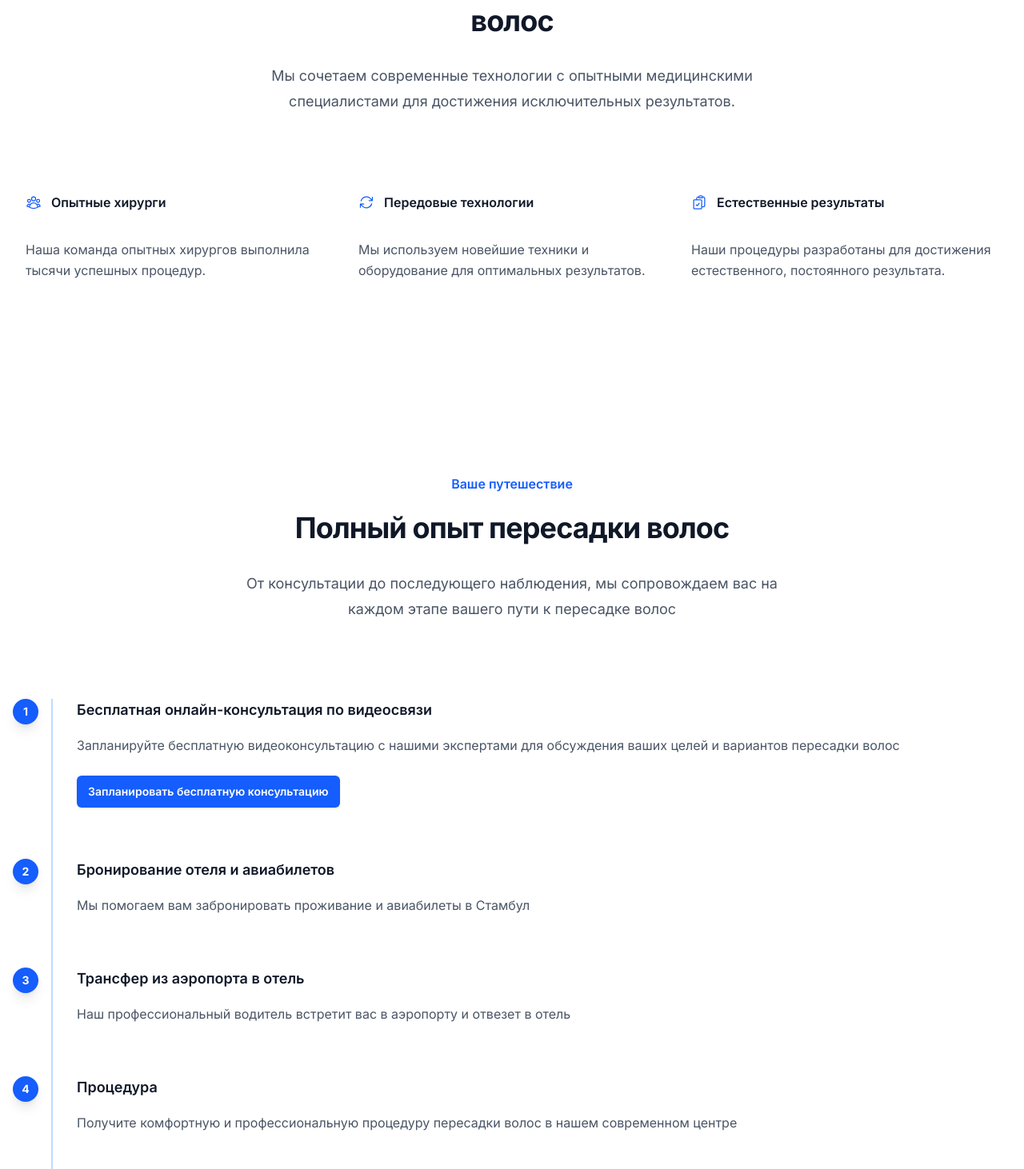
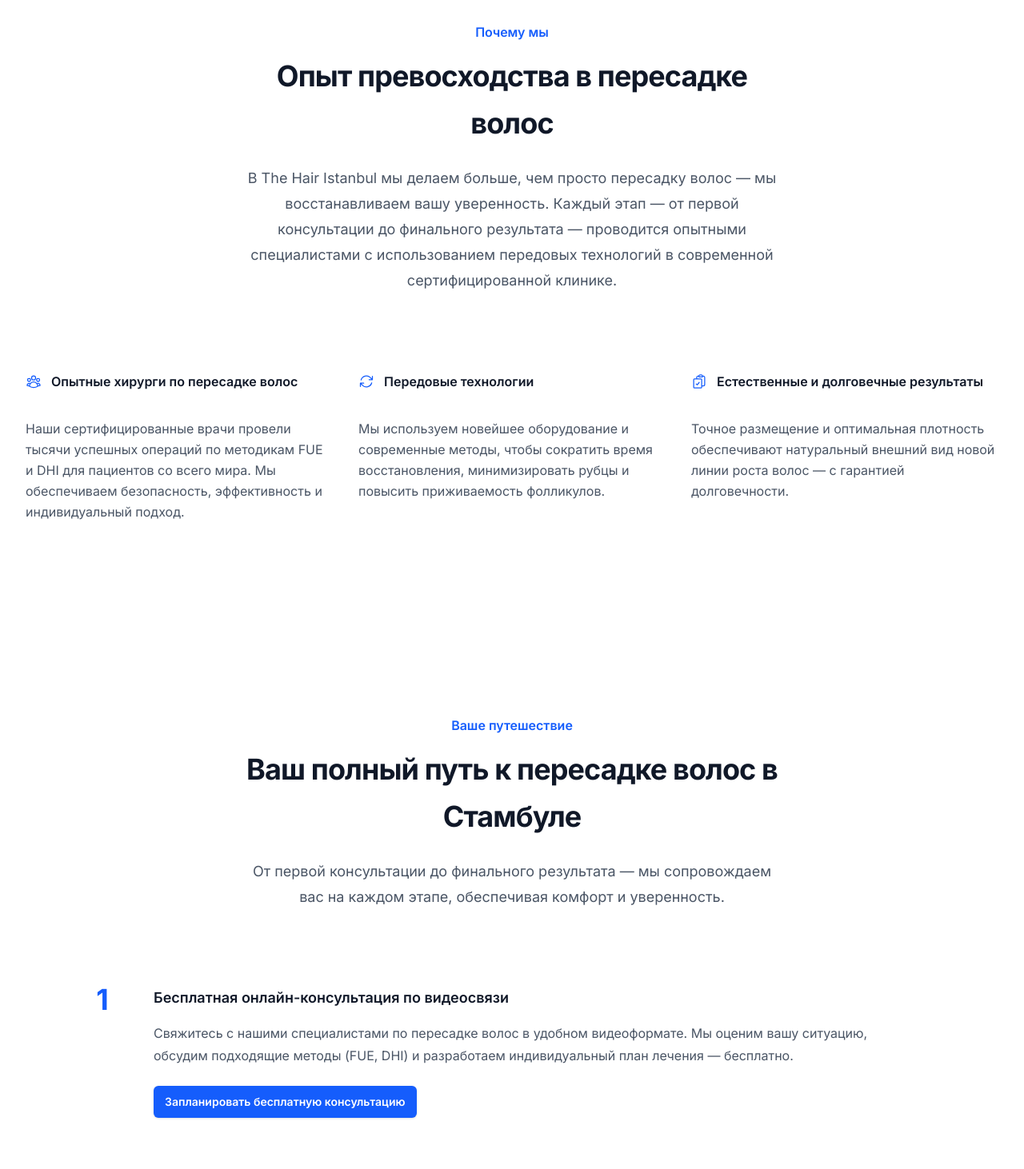
Before and after one commit to mhalitk/thehairistanbul.com, a Next.js app: page /ru in a window 1280 px wide. Shown: the part 1330-2792 px from the top of the page at 80% size. Built offline with nearby package versions, Linux system fonts and the light colour scheme; no server answers.

Commit message:
update texts and timeline container

```diff
--- a/src/components/layouts/HomeLayout.tsx
+++ b/src/components/layouts/HomeLayout.tsx
@@ -162,20 +162,18 @@ export default function HomeLayout({ children, content, locale }: HomeLayoutProp
             {content.journey.description}
           </p>
         </div>
-        <div className="mx-auto mt-16 max-w-2xl sm:mt-20 lg:mt-24 lg:max-w-none">
+        <div className="mx-auto mt-16 max-w-2xl sm:mt-20 lg:mt-24 lg:max-w-5xl">
           {/* Timeline container */}
           <div className="relative">
-            {/* Vertical line */}
-            <div className="absolute left-8 top-0 h-full w-0.5 bg-blue-200"></div>
 
             {/* Steps */}
-            <div className="relative space-y-16">
+            <div className="relative space-y-16 ">
               {content.journey.steps.map((step, index) => (
                 <div key={step.title} className="relative">
                   {/* Step dot and number */}
                   <div className="absolute left-0 -translate-x-1/2">
-                    <div className="flex h-8 w-8 items-center justify-center rounded-full bg-blue-600 text-sm font-bold text-white shadow-lg">
-                      {index + 1}
+                    <div className="flex h-8 w-8 items-center justify-center text-sm font-bold text-white ">
+                      <span className="text-blue-600 text-4xl">{index + 1}</span>
                     </div>
                   </div>
 
@@ -185,7 +183,7 @@ export default function HomeLayout({ children, content, locale }: HomeLayoutProp
                     <p className="mt-4 text-base leading-7 text-gray-600">{step.description}</p>
 
                     {/* CTA Button for consultation step */}
-                    {(step.title === "Online free consultation by video call" || step.title === "Бесплатная онлайн-консультация по видеосвязи") && (
+                    {(step.title === "Free Online Video Consultation" || step.title === "Бесплатная онлайн-консультация по видеосвязи") && (
                       <div className="mt-6">
                         <button
                           onClick={() => setIsPopupOpen(true)}
--- a/src/content/en/home.ts
+++ b/src/content/en/home.ts
@@ -2,71 +2,71 @@ import { VideoCameraIcon, PaperAirplaneIcon, BuildingOfficeIcon, TruckIcon, User
 
 export const homeContent = {
   hero: {
-    title: "Transform Your Life with Hair Transplant in Istanbul",
-    description: "Experience world-class hair transplant procedures in Istanbul, Turkey. Our expert team combines cutting-edge technology with personalized care to give you the natural-looking results you deserve.",
+    title: "Restore Your Confidence with a Hair Transplant in Istanbul",
+    description: "Achieve natural, permanent results with world-class hair restoration in Turkey. Join thousands of international patients who trust our expert medical team in Istanbul. We use the latest FUE and DHI techniques to deliver personalized, minimally invasive hair transplants with exceptional outcomes. Experience affordable excellence in one of the world’s top destinations for medical tourism.",
     ctaButton: "Get Started",
     learnMore: "Learn more"
   },
   features: {
     title: "Why Choose Us",
     subtitle: "Experience Excellence in Hair Transplantation",
-    description: "We combine state-of-the-art technology with experienced medical professionals to deliver exceptional results.",
+    description: "At The Hair Istanbul, we go beyond expectations to deliver personalized hair transplant procedures that restore not only your hair but your confidence. From your first consultation to final results, every step of your journey is handled by experts using cutting-edge technology in a modern, accredited clinic.",
     items: [
       {
-        name: "Expert Surgeons",
-        description: "Our team of experienced surgeons has performed thousands of successful procedures.",
+        name: "Expert Hair Transplant Surgeons",
+        description: "Our board-certified surgeons have successfully performed thousands of FUE and DHI hair transplants for international patients, ensuring safe, effective, and tailored solutions.",
         icon: "UserGroup" as const
       },
       {
-        name: "Advanced Technology",
-        description: "We use the latest techniques and equipment for optimal results.",
+        name: "Next-Generation Technology",
+        description: "We utilize the most advanced tools and methods in the industry to minimize downtime, reduce scarring, and enhance graft survival rates.",
         icon: "ArrowPath" as const
       },
       {
-        name: "Natural Results",
-        description: "Our procedures are designed to give you natural-looking, permanent results.",
+        name: "Natural, Permanent Results",
+        description: "Our techniques focus on precision placement and density to ensure your new hairline looks completely natural — and lasts a lifetime.",
         icon: "ClipboardDocumentCheck" as const
       }
     ]
   },
   journey: {
     title: "Your Journey",
-    subtitle: "Complete Hair Transplant Experience",
-    description: "From consultation to follow-up, we guide you through every step of your hair transplant journey",
+    subtitle: "Your Complete Hair Transplant Journey in Istanbul",
+    description: "From your first consultation to your final results, we provide end-to-end support for a seamless, stress-free experience.",
     steps: [
       {
-        title: "Online free consultation by video call",
-        description: "Schedule a free video consultation with our experts to discuss your hair transplant goals and options",
+        title: "Free Online Video Consultation",
+        description: "Connect with our hair restoration experts in a private video call. We'll assess your needs, discuss the best transplant techniques for you, and create a personalized treatment plan — all at no cost.",
         icon: "VideoCamera" as const
       },
       {
-        title: "Hotel and flight arrangement",
-        description: "We assist you in booking your accommodation and flights to Istanbul",
+        title: "Hotel and Flight Booking Assistance",
+        description: "Our international coordination team will help arrange your accommodation and flights to Istanbul, ensuring everything is booked smoothly and efficiently.",
         icon: "PaperAirplane" as const
       },
       {
-        title: "Airport transfer to hotel",
-        description: "Our professional driver will pick you up from the airport and take you to your hotel",
+        title: "Airport Pickup and Hotel Transfer",
+        description: "Upon arrival, your private driver will greet you at the airport and escort you directly to your hotel in comfort and safety.",
         icon: "Truck" as const
       },
       {
-        title: "Procedure",
-        description: "Experience a comfortable and professional hair transplant procedure in our modern facility",
+        title: "Hair Transplant Procedure",
+        description: "Relax in our modern, accredited clinic as our skilled surgeons perform your procedure using the latest FUE or DHI techniques — designed for maximum precision and minimal downtime.",
         icon: "UserGroup" as const
       },
       {
-        title: "Istanbul city tour",
-        description: "Enjoy a guided tour of Istanbul's famous landmarks during your recovery period",
+        title: "Istanbul Sightseeing Tour",
+        description: "Make the most of your stay with a complimentary guided tour of Istanbul’s iconic landmarks, carefully planned to align with your recovery schedule.",
         icon: "Map" as const
       },
       {
-        title: "Follow-up",
-        description: "Receive detailed post-operative care instructions and regular follow-up consultations",
+        title: "Follow-Up Care",
+        description: "Benefit from continuous medical support, including post-op instructions, healing guidance, and follow-up consultations to ensure optimal hair growth and long-term results.",
         icon: "ClipboardDocumentCheck" as const
       },
       {
-        title: "Hotel to airport transfer",
-        description: "We ensure a smooth departure with our airport transfer service",
+        title: "Return Airport Transfer",
+        description: "When it’s time to head home, we’ll arrange a smooth and timely transfer from your hotel to the airport, ensuring a relaxed departure experience.",
         icon: "Truck" as const
       }
     ]
--- a/src/content/ru/home.ts
+++ b/src/content/ru/home.ts
@@ -2,71 +2,71 @@ import { VideoCameraIcon, PaperAirplaneIcon, BuildingOfficeIcon, TruckIcon, User
 
 export const homeContent = {
   hero: {
-    title: "Преобразите свою жизнь с пересадкой волос в Стамбуле",
-    description: "Получите процедуру пересадки волос мирового класса в Стамбуле, Турция. Наша команда экспертов сочетает передовые технологии с индивидуальным подходом, чтобы дать вам естественный результат, которого вы заслуживаете.",
-    ctaButton: "Начать",
-    learnMore: "Узнать больше"
+    title: "Верните уверенность с пересадкой волос в Стамбуле",
+    description: "Достигните естественного и долговечного результата с помощью ведущих технологий восстановления волос в Турции. Тысячи пациентов со всего мира доверяют нашей команде экспертов в Стамбуле. Мы используем современные методики FUE и DHI, чтобы обеспечить индивидуальный подход и минимально инвазивную пересадку волос с превосходным результатом. Испытайте высокое качество по доступной цене в одном из лучших направлений медицинского туризма.",
+    ctaButton: "Начать сейчас",
+    learnMore: "Подробнее"
   },
   features: {
     title: "Почему мы",
     subtitle: "Опыт превосходства в пересадке волос",
-    description: "Мы сочетаем современные технологии с опытными медицинскими специалистами для достижения исключительных результатов.",
+    description: "В The Hair Istanbul мы делаем больше, чем просто пересадку волос — мы восстанавливаем вашу уверенность. Каждый этап — от первой консультации до финального результата — проводится опытными специалистами с использованием передовых технологий в современной сертифицированной клинике.",
     items: [
       {
-        name: "Опытные хирурги",
-        description: "Наша команда опытных хирургов выполнила тысячи успешных процедур.",
+        name: "Опытные хирурги по пересадке волос",
+        description: "Наши сертифицированные врачи провели тысячи успешных операций по методикам FUE и DHI для пациентов со всего мира. Мы обеспечиваем безопасность, эффективность и индивидуальный подход.",
         icon: "UserGroup" as const
       },
       {
         name: "Передовые технологии",
-        description: "Мы используем новейшие техники и оборудование для оптимальных результатов.",
+        description: "Мы используем новейшее оборудование и современные методы, чтобы сократить время восстановления, минимизировать рубцы и повысить приживаемость фолликулов.",
         icon: "ArrowPath" as const
       },
       {
-        name: "Естественные результаты",
-        description: "Наши процедуры разработаны для достижения естественного, постоянного результата.",
+        name: "Естественные и долговечные результаты",
+        description: "Точное размещение и оптимальная плотность обеспечивают натуральный внешний вид новой линии роста волос — с гарантией долговечности.",
         icon: "ClipboardDocumentCheck" as const
       }
     ]
   },
   journey: {
     title: "Ваше путешествие",
-    subtitle: "Полный опыт пересадки волос",
-    description: "От консультации до последующего наблюдения, мы сопровождаем вас на каждом этапе вашего пути к пересадке волос",
+    subtitle: "Ваш полный путь к пересадке волос в Стамбуле",
+    description: "От первой консультации до финального результата — мы сопровождаем вас на каждом этапе, обеспечивая комфорт и уверенность.",
     steps: [
       {
         title: "Бесплатная онлайн-консультация по видеосвязи",
-        description: "Запланируйте бесплатную видеоконсультацию с нашими экспертами для обсуждения ваших целей и вариантов пересадки волос",
+        description: "Свяжитесь с нашими специалистами по пересадке волос в удобном видеоформате. Мы оценим вашу ситуацию, обсудим подходящие методы (FUE, DHI) и разработаем индивидуальный план лечения — бесплатно.",
         icon: "VideoCamera" as const
       },
       {
-        title: "Бронирование отеля и авиабилетов",
-        description: "Мы помогаем вам забронировать проживание и авиабилеты в Стамбул",
+        title: "Помощь в бронировании отеля и авиабилетов",
+        description: "Наша команда международной поддержки поможет вам подобрать и забронировать подходящее жильё и авиарейсы в Стамбул без лишних хлопот.",
         icon: "PaperAirplane" as const
       },
       {
         title: "Трансфер из аэропорта в отель",
-        description: "Наш профессиональный водитель встретит вас в аэропорту и отвезет в отель",
+        description: "По прибытии вас встретит наш профессиональный водитель и с комфортом доставит в ваш отель.",
         icon: "Truck" as const
       },
       {
-        title: "Процедура",
-        description: "Получите комфортную и профессиональную процедуру пересадки волос в нашем современном центре",
+        title: "Процедура пересадки волос",
+        description: "Пройдите процедуру в современной сертифицированной клинике с участием опытных хирургов и новейших методик FUE или DHI. Мы обеспечим максимочную точность и минимальный период восстановления.",
         icon: "UserGroup" as const
       },
       {
-        title: "Обзорная экскурсия по Стамбулу",
-        description: "Насладитесь экскурсией по знаменитым достопримечательностям Стамбула во время периода восстановления",
+        title: "Экскурсия по Стамбулу",
+        description: "Во время восстановления насладитесь бесплатной экскурсионной программой по главным достопримечательностям Стамбула — приятное дополнение к вашей поездке.",
         icon: "Map" as const
       },
       {
-        title: "Последующее наблюдение",
-        description: "Получите подробные инструкции по послеоперационному уходу и регулярные консультации",
+        title: "Послеоперационное сопровождение",
+        description: "Получите подробные рекомендации по уходу, медицинскую поддержку и контроль прогресса для достижения наилучшего результата.",
         icon: "ClipboardDocumentCheck" as const
       },
       {
         title: "Трансфер из отеля в аэропорт",
-        description: "Мы обеспечиваем комфортный отъезд с нашим сервисом трансфера в аэропорт",
+        description: "В день отъезда мы организуем комфортную и своевременную поездку в аэропорт, чтобы вы улетели без стресса.",
         icon: "Truck" as const
       }
     ]
```
